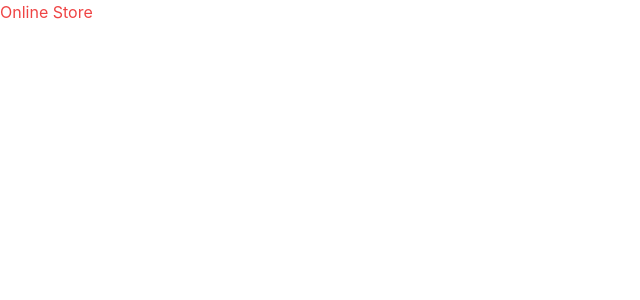
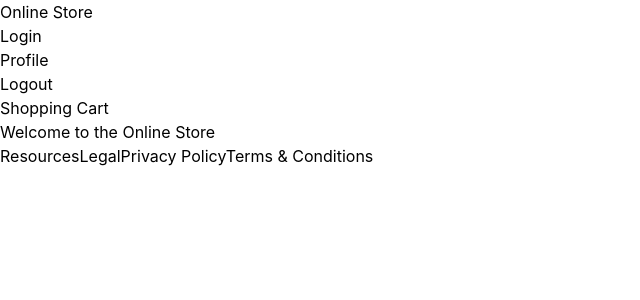
Before and after one commit to CDTREVINO1/GoMarket, a Next.js app: page / in a window 1280 px wide. Shown: the top 300 px of the page, without its empty margins (0-640 px from the left). Built offline with nearby package versions, Linux system fonts and the light colour scheme.

Commit message:
Added layout structure

```diff
--- /dev/null
+++ b/components/layout/footer.js
@@ -0,0 +1,18 @@
+import Link from "next/link";
+
+const Footer = () => {
+  return (
+    <footer>
+      <ul>
+        <li>
+          <Link href="/resources">Resources</Link>
+          <Link href="/legal">Legal</Link>
+          <Link href="/privacy">Privacy Policy</Link>
+          <Link href="/terms">Terms &amp; Conditions</Link>
+        </li>
+      </ul>
+    </footer>
+  );
+};
+
+export default Footer;
--- /dev/null
+++ b/components/layout/header.js
@@ -0,0 +1,27 @@
+import Link from "next/link";
+
+const Header = () => {
+  return (
+    <header>
+      <nav>
+        <Link href="/">
+          <div>Online Store</div>
+        </Link>
+        <ul>
+          <li>
+            <Link href="auth">Login</Link>
+          </li>
+          <li>
+            <Link href="/profile">Profile</Link>
+          </li>
+          <li>Logout</li>
+          <li>
+            <Link href="/cart">Shopping Cart</Link>
+          </li>
+        </ul>
+      </nav>
+    </header>
+  );
+};
+
+export default Header;
--- /dev/null
+++ b/components/layout/layout.js
@@ -0,0 +1,14 @@
+import Header from "./header";
+import Footer from "./footer";
+
+const Layout = (props) => {
+  return (
+    <>
+      <Header />
+      <main>{props.children}</main>
+      <Footer />
+    </>
+  );
+};
+
+export default Layout;
--- a/pages/_app.js
+++ b/pages/_app.js
@@ -1,7 +1,19 @@
-import '../styles/globals.css'
+import Head from "next/head";
+import "../styles/globals.css";
+import Layout from "../components/layout/layout";
 
 function MyApp({ Component, pageProps }) {
-  return <Component {...pageProps} />
+  return (
+    <Layout className="min-h-full">
+      <Head>
+        <meta
+          name="viewport"
+          content="initial-scale=1.0, width=device-width height=device-height"
+        />
+      </Head>
+      <Component {...pageProps} />
+    </Layout>
+  );
 }
 
-export default MyApp
+export default MyApp;
--- /dev/null
+++ b/pages/_document.js
@@ -0,0 +1,13 @@
+import { Html, Head, Main, NextScript } from "next/document";
+
+export default function Document() {
+  return (
+    <Html lang="en">
+      <Head />
+      <body>
+        <Main />
+        <NextScript />
+      </body>
+    </Html>
+  );
+}
--- a/pages/index.js
+++ b/pages/index.js
@@ -1,3 +1,17 @@
+import Head from "next/head";
+
 export default function Home() {
-  return <div className="text-red-500">Online Store</div>;
+  return (
+    <>
+      <Head>
+        <title>Online Store</title>
+        <meta name="description" content="Online Store"></meta>
+      </Head>
+      <main className="w-full">
+        <section className="items-center justify-center">
+          <p>Welcome to the Online Store</p>
+        </section>
+      </main>
+    </>
+  );
 }
```
